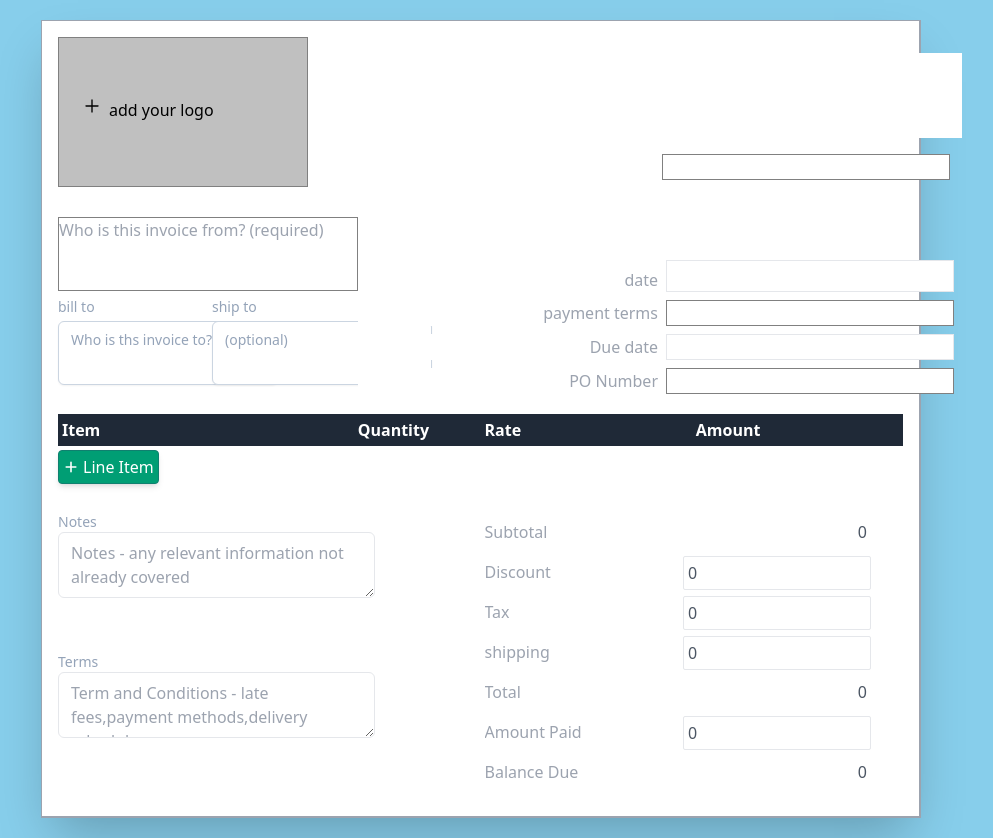
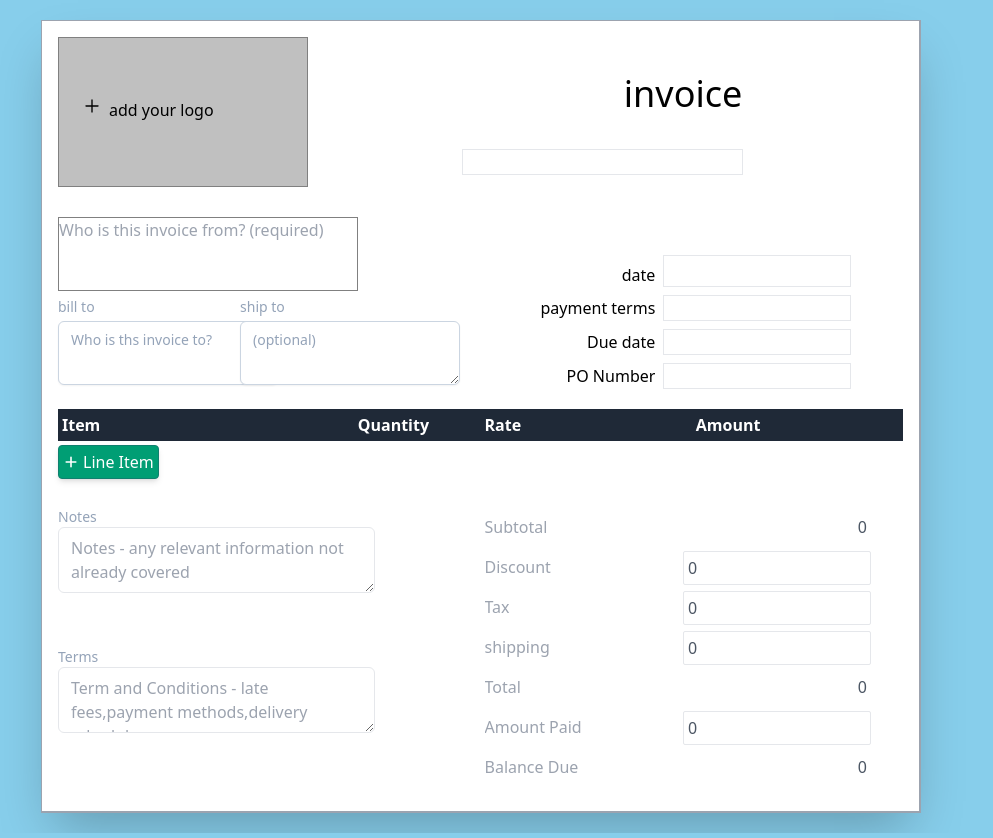
Before and after one commit to yahoogm/invoice-generator, a React (Create React App) app: page / in a window 1280 px wide. Shown: the whole page, without its empty margins (71-1064 px from the left). Built offline with nearby package versions, Linux system fonts and the light colour scheme; the HTML template or start-up script is replaced by a standard one.

Commit message:
update github

```diff
--- a/src/components/header/Bisa.jsx
+++ b/src/components/header/Bisa.jsx
@@ -16,7 +16,7 @@ const Bisa = () => {
           minRows: 3,
           maxRows: 5,
         }}
-        style={{marginTop:"30px", border:"1px solid gray", width:"300px"}}
+        style={{marginTop:"30px", border:"1px solid gray", width:"300px",outline: "none"}}
       />
       </>
   )
--- a/src/components/header/Time.jsx
+++ b/src/components/header/Time.jsx
@@ -4,29 +4,29 @@ const Time = () => {
   return (
     <div className="flex flex-col items-end justify-between mr-5 mt-4">
       <div className="flex flex-col gap-4 mb-20">
-        <input dir="rtl" type="text" style={{ width: '350px', height: '85px', fontSize: '40px' }}></input>
-        <input type="text" style={{border:"1px solid gray", width:"288px", marginLeft:"50px"}} />
+        <input dir="rtl" type="text" defaultValue="invoice" className="w-[70%] outline-none text-4xl h-20"></input>
+        <input type="text" className="border border-gray w-[60%] ml-12 outline-none"  />
       </div>
 
       <div className="flex flex-col">
         <div className="flex flex-row gap-2">
-          <input dir="rtl" type="text" placeholder="date" style={{ marginTop: '8px', width: '300px' }}></input>
-          <input placeholder="" class="border border-gray w-72" type="text" onFocus={(e) => e.target.type='date'} onblur={(e) => e.target.type='text'} id="date" />
+          <input dir="rtl" type="text" defaultValue="date" className="mt-2 w-[28%] outline-none ml-[110px]"></input>
+          <input placeholder="" class="border border-gray w-[40%] outline-none" type="text" onFocus={(e) => e.target.type='date'} onblur={(e) => e.target.type='text'} id="date" />
         </div>
 
         <div className="flex flex-row gap-2">
-          <input dir="rtl" type="text" placeholder="payment terms" style={{ marginTop: '8px', width: '300px' }}></input>
-          <input type="text" style={{ border: '1px solid gray', marginTop: '8px', width: '288px' }}></input>
+          <input dir="rtl" type="text" defaultValue="payment terms" className="mt-2 w-[28%] outline-none ml-[110px]"></input>
+          <input type="text" className="mt-2 w-[40%] outline-none border border-gray " ></input>
         </div>
 
         <div className="flex flex-row gap-2">
-          <input dir="rtl" type="text" placeholder="Due date" style={{ marginTop: '8px', width: '300px' }}></input>
-          <input placeholder="" class="border border-gray w-72 mt-2" type="text" onFocus={(e) => e.target.type='date'} onblur={(e) => e.target.type='text'} id="date" />
+          <input dir="rtl" type="text" defaultValue="Due date" className="mt-2 w-[28%] outline-none ml-[110px]"></input>
+          <input placeholder="" className="border border-gray w-[40%] mt-2 outline-none" type="text" onFocus={(e) => e.target.type='date'} onblur={(e) => e.target.type='text'} id="date" />
           <br />
         </div>
         <div className="flex flex-row gap-2">
-          <input dir="rtl" type="text" placeholder="PO Number" style={{ marginTop: '8px', width: '300px' }}></input>
-          <input type="text" style={{ border: '1px solid gray', marginTop: '8px', width: '288px' }}></input>
+          <input dir="rtl" type="text" defaultValue="PO Number" className="mt-2 w-[28%] outline-none ml-[110px]"></input>
+          <input type="text" className="mt-2 w-[40%] outline-none border border-gray "></input>
         </div>
       </div>
     </div>
```
